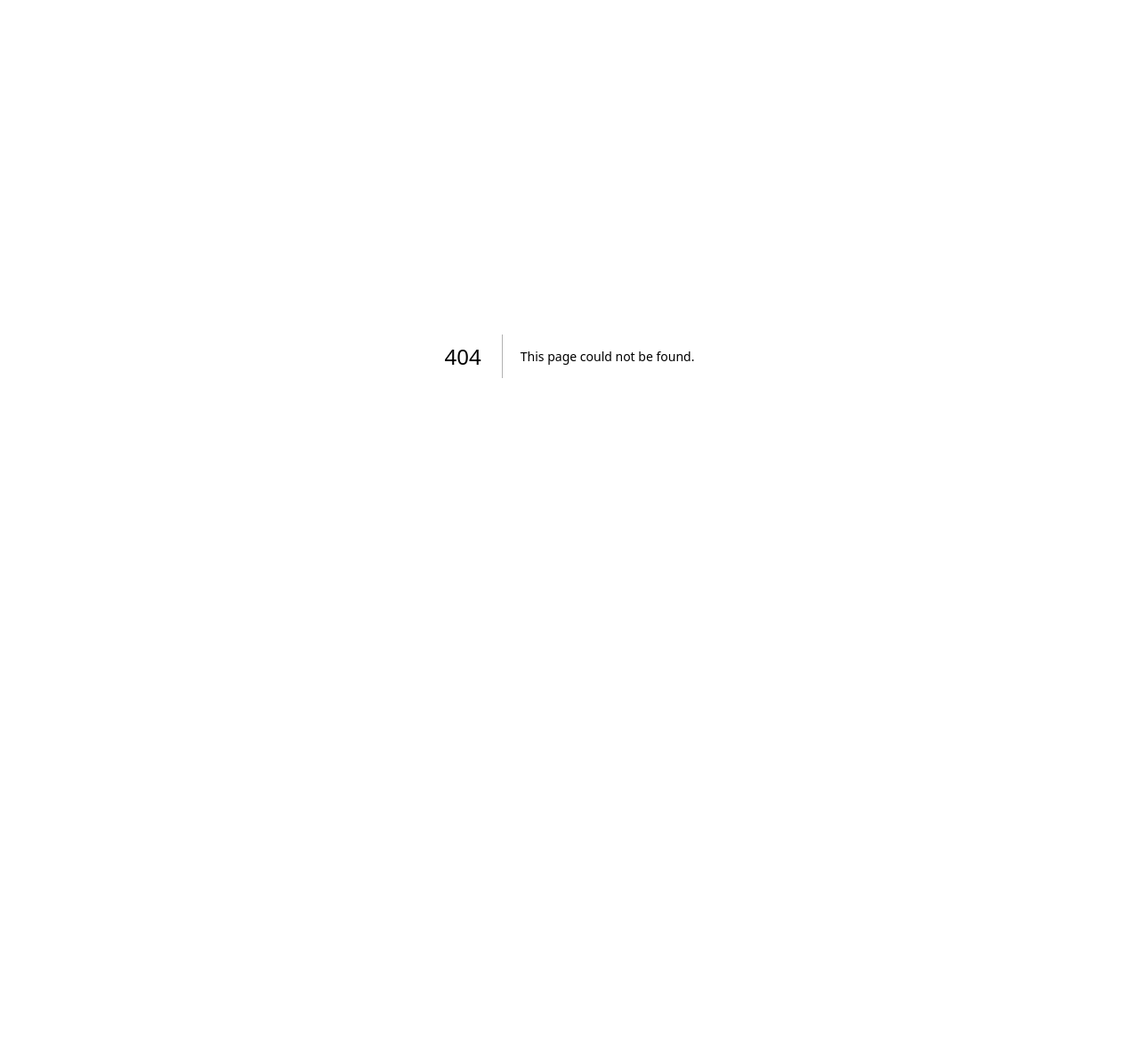
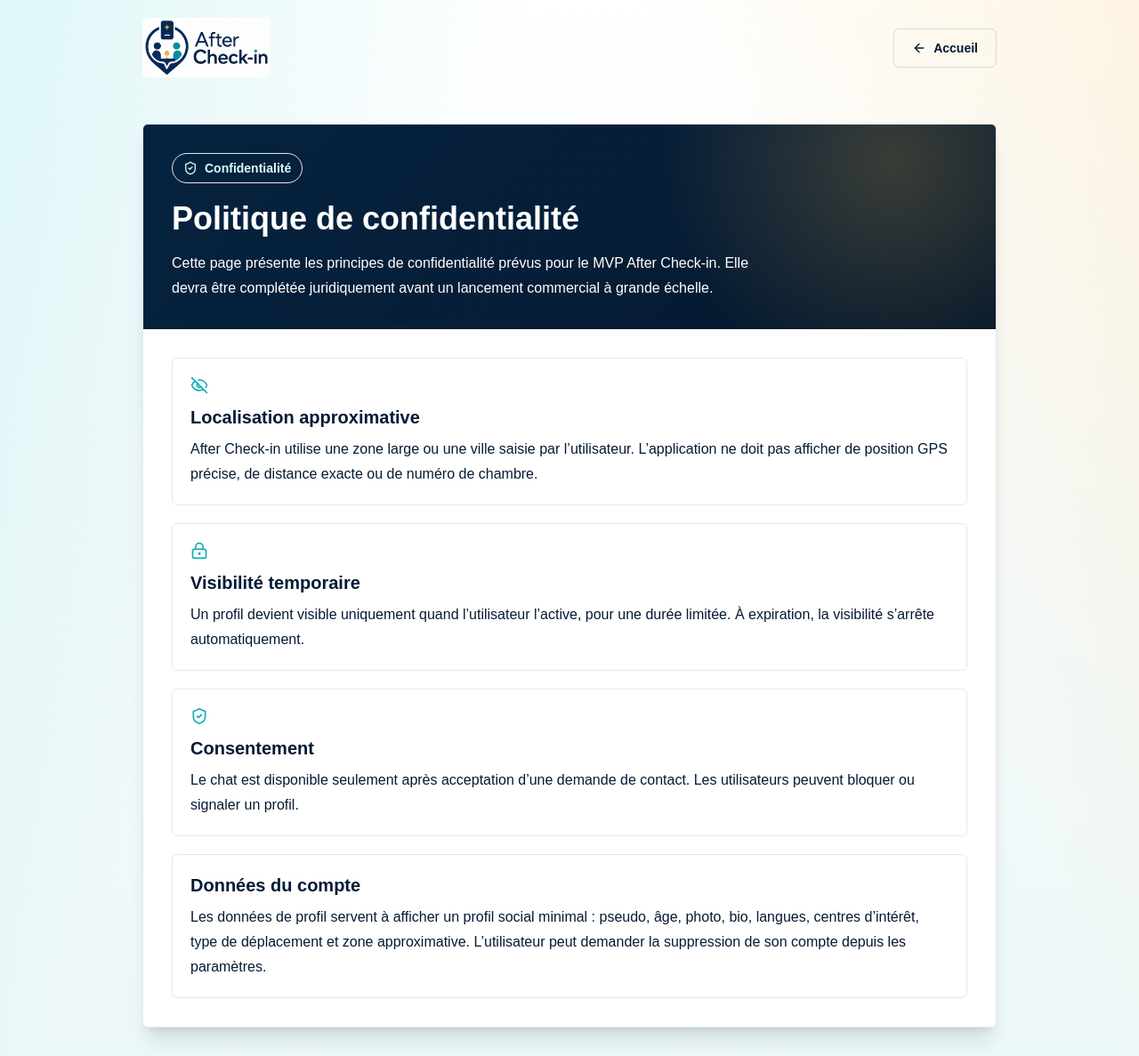
Before and after one commit to djey2007/after-check-in, a Next.js app: page /privacy in a window 1280 px wide. Before the commit this address had no page. Shown: the whole page at 89% size. Before the commit the page ends 800 px from the top, so only its background shows below. Built offline with nearby package versions, Linux system fonts and the light colour scheme.

Commit message:
Add legal pages and optimize avatars

```diff
--- a/app/discover/[profileId]/page.tsx
+++ b/app/discover/[profileId]/page.tsx
@@ -6,8 +6,7 @@ import {
   MapPinned,
   MessageCircle,
   ShieldCheck,
-  Sparkles,
-  UserRound
+  Sparkles
 } from "lucide-react";
 import { ButtonLink } from "@/components/ui/button";
 import { Logo } from "@/components/logo";
@@ -20,6 +19,7 @@ import { ContactRequestForm } from "@/components/contact/contact-request-form";
 import { ModerationPanel } from "@/components/moderation/moderation-panel";
 import { visibilityIntentLabels } from "@/lib/visibility/types";
 import { travelTypeLabels } from "@/lib/profile/types";
+import { AvatarImage } from "@/components/ui/avatar-image";
 
 export default async function DiscoverProfilePage({
   params
@@ -79,17 +79,12 @@ export default async function DiscoverProfilePage({
           <section className="bg-[radial-gradient(circle_at_88%_18%,rgba(245,185,76,0.22),transparent_30%),linear-gradient(135deg,#05233f_0%,#061d36_58%,#03162a_100%)] p-6 text-white sm:p-8">
             <div className="flex flex-col gap-5 sm:flex-row sm:items-end sm:justify-between">
               <div className="flex items-center gap-4">
-                <div className="flex h-24 w-24 shrink-0 items-center justify-center rounded-md bg-lagoon-100 text-night-950 ring-4 ring-white/12">
-                  {targetProfile.avatar_url ? (
-                    <img
-                      src={targetProfile.avatar_url}
-                      alt={targetProfile.username}
-                      className="h-full w-full rounded-md object-cover"
-                    />
-                  ) : (
-                    <UserRound className="h-10 w-10" />
-                  )}
-                </div>
+                <AvatarImage
+                  src={targetProfile.avatar_url}
+                  alt={targetProfile.username}
+                  size="lg"
+                  className="ring-4 ring-white/12"
+                />
                 <div>
                   <span className="inline-flex items-center gap-2 rounded-full border border-lagoon-300/35 bg-white/8 px-3 py-1.5 text-sm font-bold text-lagoon-100">
                     <Sparkles className="h-4 w-4" />
--- a/app/page.tsx
+++ b/app/page.tsx
@@ -15,6 +15,7 @@ import {
   UserRound,
   Utensils
 } from "lucide-react";
+import Link from "next/link";
 import { ButtonLink } from "@/components/ui/button";
 import { Logo } from "@/components/logo";
 import { PublicHeader } from "@/components/public-header";
@@ -209,8 +210,8 @@ export default function Home() {
           <Logo compact />
           <nav className="flex flex-wrap gap-x-5 gap-y-2 text-sm font-semibold text-night-900/68">
             <a href="mailto:contact@after-check-in.app">Contact</a>
-            <a href="#confidentialite">Confidentialité</a>
-            <a href="#conditions">Conditions</a>
+            <Link href={"/privacy" as never}>Confidentialité</Link>
+            <Link href={"/terms" as never}>Conditions</Link>
           </nav>
           <p className="text-sm font-semibold text-night-900/54">
             © 2026 After Check-in. Tous droits réservés.
--- /dev/null
+++ b/app/privacy/page.tsx
@@ -0,0 +1,82 @@
+import { ArrowLeft, EyeOff, LockKeyhole, ShieldCheck } from "lucide-react";
+import { ButtonLink } from "@/components/ui/button";
+import { Logo } from "@/components/logo";
+
+const privacyItems = [
+  {
+    title: "Localisation approximative",
+    text: "After Check-in utilise une zone large ou une ville saisie par l’utilisateur. L’application ne doit pas afficher de position GPS précise, de distance exacte ou de numéro de chambre.",
+    icon: EyeOff
+  },
+  {
+    title: "Visibilité temporaire",
+    text: "Un profil devient visible uniquement quand l’utilisateur l’active, pour une durée limitée. À expiration, la visibilité s’arrête automatiquement.",
+    icon: LockKeyhole
+  },
+  {
+    title: "Consentement",
+    text: "Le chat est disponible seulement après acceptation d’une demande de contact. Les utilisateurs peuvent bloquer ou signaler un profil.",
+    icon: ShieldCheck
+  }
+];
+
+export default function PrivacyPage() {
+  return (
+    <main className="min-h-screen">
+      <header className="mx-auto flex w-full max-w-5xl items-center justify-between px-4 py-5 sm:px-6 lg:px-8">
+        <Logo compact />
+        <ButtonLink href="/" variant="secondary">
+          <ArrowLeft className="h-4 w-4" />
+          Accueil
+        </ButtonLink>
+      </header>
+
+      <section className="mx-auto max-w-5xl px-4 py-8 sm:px-6 lg:px-8">
+        <div className="overflow-hidden rounded-md border border-night-900/10 bg-white shadow-xl shadow-night-950/8">
+          <div className="bg-[radial-gradient(circle_at_88%_18%,rgba(245,185,76,0.22),transparent_30%),linear-gradient(135deg,#05233f_0%,#061d36_58%,#03162a_100%)] p-6 text-white sm:p-8">
+            <span className="inline-flex items-center gap-2 rounded-full border border-lagoon-300/35 bg-white/8 px-3 py-1.5 text-sm font-bold text-lagoon-100">
+              <ShieldCheck className="h-4 w-4" />
+              Confidentialité
+            </span>
+            <h1 className="mt-5 text-3xl font-bold tracking-normal sm:text-4xl">
+              Politique de confidentialité
+            </h1>
+            <p className="mt-4 max-w-2xl leading-7 text-white/72">
+              Cette page présente les principes de confidentialité prévus pour le MVP
+              After Check-in. Elle devra être complétée juridiquement avant un lancement
+              commercial à grande échelle.
+            </p>
+          </div>
+
+          <div className="grid gap-5 p-5 sm:p-6 lg:p-8">
+            {privacyItems.map((item) => {
+              const Icon = item.icon;
+
+              return (
+                <article key={item.title} className="rounded-md border border-night-900/10 bg-night-950/3 p-5">
+                  <Icon className="h-5 w-5 text-lagoon-500" />
+                  <h2 className="mt-3 text-xl font-bold tracking-normal text-night-950">
+                    {item.title}
+                  </h2>
+                  <p className="mt-2 leading-7 text-night-900/72">{item.text}</p>
+                </article>
+              );
+            })}
+
+            <article className="rounded-md border border-night-900/10 bg-white p-5">
+              <h2 className="text-xl font-bold tracking-normal text-night-950">
+                Données du compte
+              </h2>
+              <p className="mt-2 leading-7 text-night-900/72">
+                Les données de profil servent à afficher un profil social minimal :
+                pseudo, âge, photo, bio, langues, centres d’intérêt, type de déplacement
+                et zone approximative. L’utilisateur peut demander la suppression de son
+                compte depuis les paramètres.
+              </p>
+            </article>
+          </div>
+        </div>
+      </section>
+    </main>
+  );
+}
--- a/app/profile/page.tsx
+++ b/app/profile/page.tsx
@@ -5,8 +5,7 @@ import {
   CheckCircle2,
   MapPinned,
   ShieldCheck,
-  Sparkles,
-  UserRound
+  Sparkles
 } from "lucide-react";
 import { ButtonLink } from "@/components/ui/button";
 import { Logo } from "@/components/logo";
@@ -16,6 +15,7 @@ import { getMissingSupabaseMessage } from "@/lib/supabase/config";
 import { ProfileForm } from "@/components/profile/profile-form";
 import { getProfileByUserId } from "@/lib/profile/queries";
 import { ProfileSummary } from "@/components/profile/profile-summary";
+import { AvatarImage } from "@/components/ui/avatar-image";
 
 export default async function ProfilePage() {
   const supabase = await createSupabaseServerClient();
@@ -69,17 +69,12 @@ export default async function ProfilePage() {
           <section className="bg-[radial-gradient(circle_at_88%_18%,rgba(245,185,76,0.22),transparent_30%),linear-gradient(135deg,#05233f_0%,#061d36_58%,#03162a_100%)] p-6 text-white sm:p-8">
             <div className="flex flex-col gap-5 sm:flex-row sm:items-end sm:justify-between">
               <div className="flex items-center gap-4">
-                <div className="flex h-24 w-24 shrink-0 items-center justify-center rounded-md bg-lagoon-100 text-night-950 ring-4 ring-white/12">
-                  {profile?.avatar_url ? (
-                    <img
-                      src={profile.avatar_url}
-                      alt={profile.username}
-                      className="h-full w-full rounded-md object-cover"
-                    />
-                  ) : (
-                    <UserRound className="h-10 w-10" />
-                  )}
-                </div>
+                <AvatarImage
+                  src={profile?.avatar_url}
+                  alt={profile?.username ?? "Profil After Check-in"}
+                  size="lg"
+                  className="ring-4 ring-white/12"
+                />
                 <div>
                   <span className="inline-flex items-center gap-2 rounded-full border border-lagoon-300/35 bg-white/8 px-3 py-1.5 text-sm font-bold text-lagoon-100">
                     <Sparkles className="h-4 w-4" />
--- /dev/null
+++ b/app/terms/page.tsx
@@ -0,0 +1,81 @@
+import { ArrowLeft, CheckCircle2, Hotel, ShieldCheck } from "lucide-react";
+import { ButtonLink } from "@/components/ui/button";
+import { Logo } from "@/components/logo";
+
+const terms = [
+  {
+    title: "Utilisateurs majeurs uniquement",
+    text: "After Check-in est réservé aux personnes de 18 ans et plus. L’utilisateur confirme être majeur lors de la création de compte.",
+    icon: CheckCircle2
+  },
+  {
+    title: "Rencontres dans des lieux publics",
+    text: "L’application recommande les lieux publics : lobby, bar, restaurant ou espace commun. Aucun numéro de chambre ne doit être partagé.",
+    icon: Hotel
+  },
+  {
+    title: "Respect et modération",
+    text: "Les comportements inappropriés, le harcèlement, les faux profils et les contenus offensants peuvent être signalés et entraîner une suspension.",
+    icon: ShieldCheck
+  }
+];
+
+export default function TermsPage() {
+  return (
+    <main className="min-h-screen">
+      <header className="mx-auto flex w-full max-w-5xl items-center justify-between px-4 py-5 sm:px-6 lg:px-8">
+        <Logo compact />
+        <ButtonLink href="/" variant="secondary">
+          <ArrowLeft className="h-4 w-4" />
+          Accueil
+        </ButtonLink>
+      </header>
+
+      <section className="mx-auto max-w-5xl px-4 py-8 sm:px-6 lg:px-8">
+        <div className="overflow-hidden rounded-md border border-night-900/10 bg-white shadow-xl shadow-night-950/8">
+          <div className="bg-[radial-gradient(circle_at_88%_18%,rgba(245,185,76,0.22),transparent_30%),linear-gradient(135deg,#05233f_0%,#061d36_58%,#03162a_100%)] p-6 text-white sm:p-8">
+            <span className="inline-flex items-center gap-2 rounded-full border border-lagoon-300/35 bg-white/8 px-3 py-1.5 text-sm font-bold text-lagoon-100">
+              <ShieldCheck className="h-4 w-4" />
+              Conditions
+            </span>
+            <h1 className="mt-5 text-3xl font-bold tracking-normal sm:text-4xl">
+              Conditions d’utilisation
+            </h1>
+            <p className="mt-4 max-w-2xl leading-7 text-white/72">
+              Ces conditions MVP fixent le cadre d’utilisation attendu pour les tests
+              After Check-in. Elles devront être revues juridiquement avant un lancement
+              commercial.
+            </p>
+          </div>
+
+          <div className="grid gap-5 p-5 sm:p-6 lg:p-8">
+            {terms.map((item) => {
+              const Icon = item.icon;
+
+              return (
+                <article key={item.title} className="rounded-md border border-night-900/10 bg-night-950/3 p-5">
+                  <Icon className="h-5 w-5 text-lagoon-500" />
+                  <h2 className="mt-3 text-xl font-bold tracking-normal text-night-950">
+                    {item.title}
+                  </h2>
+                  <p className="mt-2 leading-7 text-night-900/72">{item.text}</p>
+                </article>
+              );
+            })}
+
+            <article className="rounded-md border border-night-900/10 bg-white p-5">
+              <h2 className="text-xl font-bold tracking-normal text-night-950">
+                Version de test
+              </h2>
+              <p className="mt-2 leading-7 text-night-900/72">
+                Le service est en phase MVP. Certaines fonctionnalités peuvent évoluer,
+                être interrompues ou ajustées selon les retours utilisateurs, les besoins
+                de sécurité et les contraintes techniques.
+              </p>
+            </article>
+          </div>
+        </div>
+      </section>
+    </main>
+  );
+}
--- a/components/discovery/discover-card.tsx
+++ b/components/discovery/discover-card.tsx
@@ -1,8 +1,9 @@
 import Link from "next/link";
-import { ArrowRight, Clock3, MapPinned, UserRound } from "lucide-react";
+import { ArrowRight, Clock3, MapPinned } from "lucide-react";
 import type { DiscoverableProfile } from "@/lib/discovery/types";
 import { visibilityIntentLabels } from "@/lib/visibility/types";
 import { travelTypeLabels } from "@/lib/profile/types";
+import { AvatarImage } from "@/components/ui/avatar-image";
 
 type DiscoverCardProps = {
   profile: DiscoverableProfile;
@@ -25,17 +26,11 @@ export function DiscoverCard({ profile }: DiscoverCardProps) {
     <article className="group rounded-md border border-night-900/10 bg-white p-5 shadow-sm transition hover:-translate-y-0.5 hover:border-lagoon-500/35 hover:shadow-xl hover:shadow-night-950/8">
       <div className="flex items-start justify-between gap-4">
         <div className="flex items-center gap-3">
-          <div className="flex h-14 w-14 items-center justify-center rounded-md bg-lagoon-100 text-night-950 ring-4 ring-lagoon-100/50">
-            {profile.avatar_url ? (
-              <img
-                src={profile.avatar_url}
-                alt={profile.username}
-                className="h-full w-full rounded-md object-cover"
-              />
-            ) : (
-              <UserRound className="h-6 w-6" />
-            )}
-          </div>
+          <AvatarImage
+            src={profile.avatar_url}
+            alt={profile.username}
+            className="ring-4 ring-lagoon-100/50"
+          />
           <div>
             <h2 className="text-lg font-bold tracking-normal text-night-950">{profile.username}</h2>
             <p className="text-sm font-semibold text-night-900/62">
--- a/components/profile/profile-summary.tsx
+++ b/components/profile/profile-summary.tsx
@@ -1,5 +1,6 @@
-import { Languages, MapPinned, Sparkles, UserRound } from "lucide-react";
+import { Languages, MapPinned, Sparkles } from "lucide-react";
 import { type Profile, travelTypeLabels } from "@/lib/profile/types";
+import { AvatarImage } from "@/components/ui/avatar-image";
 
 type ProfileSummaryProps = {
   profile: Profile;
@@ -10,17 +11,7 @@ export function ProfileSummary({ profile }: ProfileSummaryProps) {
     <article className="rounded-md border border-night-900/10 bg-white p-5 shadow-sm">
       <div className="flex items-start justify-between gap-4">
         <div className="flex items-center gap-4">
-          <div className="flex h-14 w-14 items-center justify-center rounded-md bg-lagoon-100 text-night-950">
-            {profile.avatar_url ? (
-              <img
-                src={profile.avatar_url}
-                alt={profile.username}
-                className="h-full w-full rounded-md object-cover"
-              />
-            ) : (
-              <UserRound className="h-7 w-7" />
-            )}
-          </div>
+          <AvatarImage src={profile.avatar_url} alt={profile.username} />
           <div>
             <h2 className="text-2xl font-bold tracking-normal text-night-950">
               {profile.username}
--- /dev/null
+++ b/components/ui/avatar-image.tsx
@@ -0,0 +1,49 @@
+import Image from "next/image";
+import { UserRound } from "lucide-react";
+import { cn } from "@/lib/utils";
+
+type AvatarImageProps = {
+  src: string | null | undefined;
+  alt: string;
+  size?: "md" | "lg";
+  className?: string;
+};
+
+const sizeClasses = {
+  md: "h-14 w-14",
+  lg: "h-24 w-24"
+};
+
+const iconClasses = {
+  md: "h-7 w-7",
+  lg: "h-10 w-10"
+};
+
+export function AvatarImage({
+  src,
+  alt,
+  size = "md",
+  className
+}: AvatarImageProps) {
+  return (
+    <div
+      className={cn(
+        "relative flex shrink-0 items-center justify-center overflow-hidden rounded-md bg-lagoon-100 text-night-950",
+        sizeClasses[size],
+        className
+      )}
+    >
+      {src ? (
+        <Image
+          src={src}
+          alt={alt}
+          fill
+          sizes={size === "lg" ? "96px" : "56px"}
+          className="object-cover"
+        />
+      ) : (
+        <UserRound className={iconClasses[size]} />
+      )}
+    </div>
+  );
+}
--- a/next.config.ts
+++ b/next.config.ts
@@ -1,7 +1,16 @@
 import type { NextConfig } from "next";
 
 const nextConfig: NextConfig = {
-  typedRoutes: true
+  typedRoutes: true,
+  images: {
+    remotePatterns: [
+      {
+        protocol: "https",
+        hostname: "**.supabase.co",
+        pathname: "/storage/v1/object/public/**"
+      }
+    ]
+  }
 };
 
 export default nextConfig;
```
